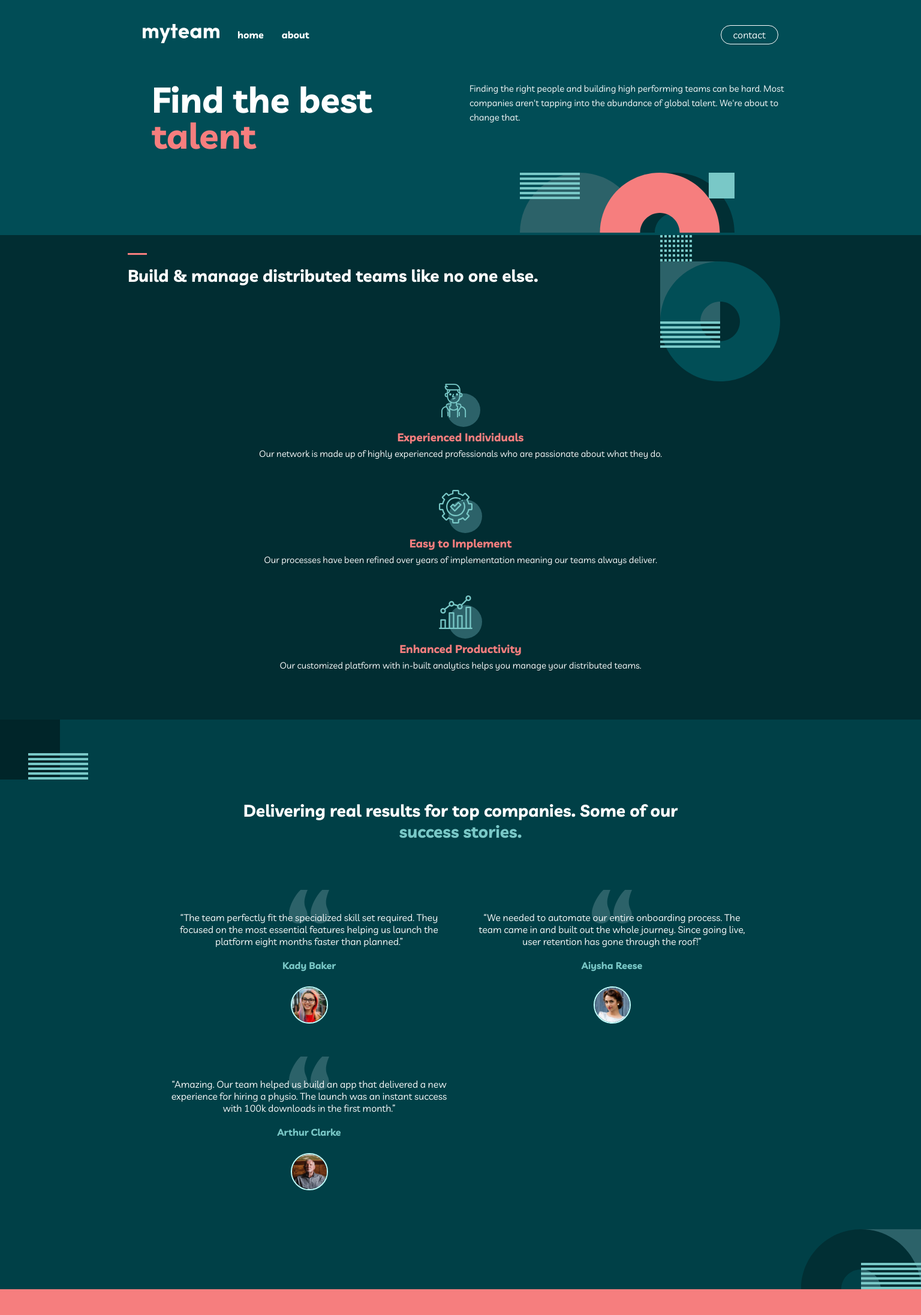
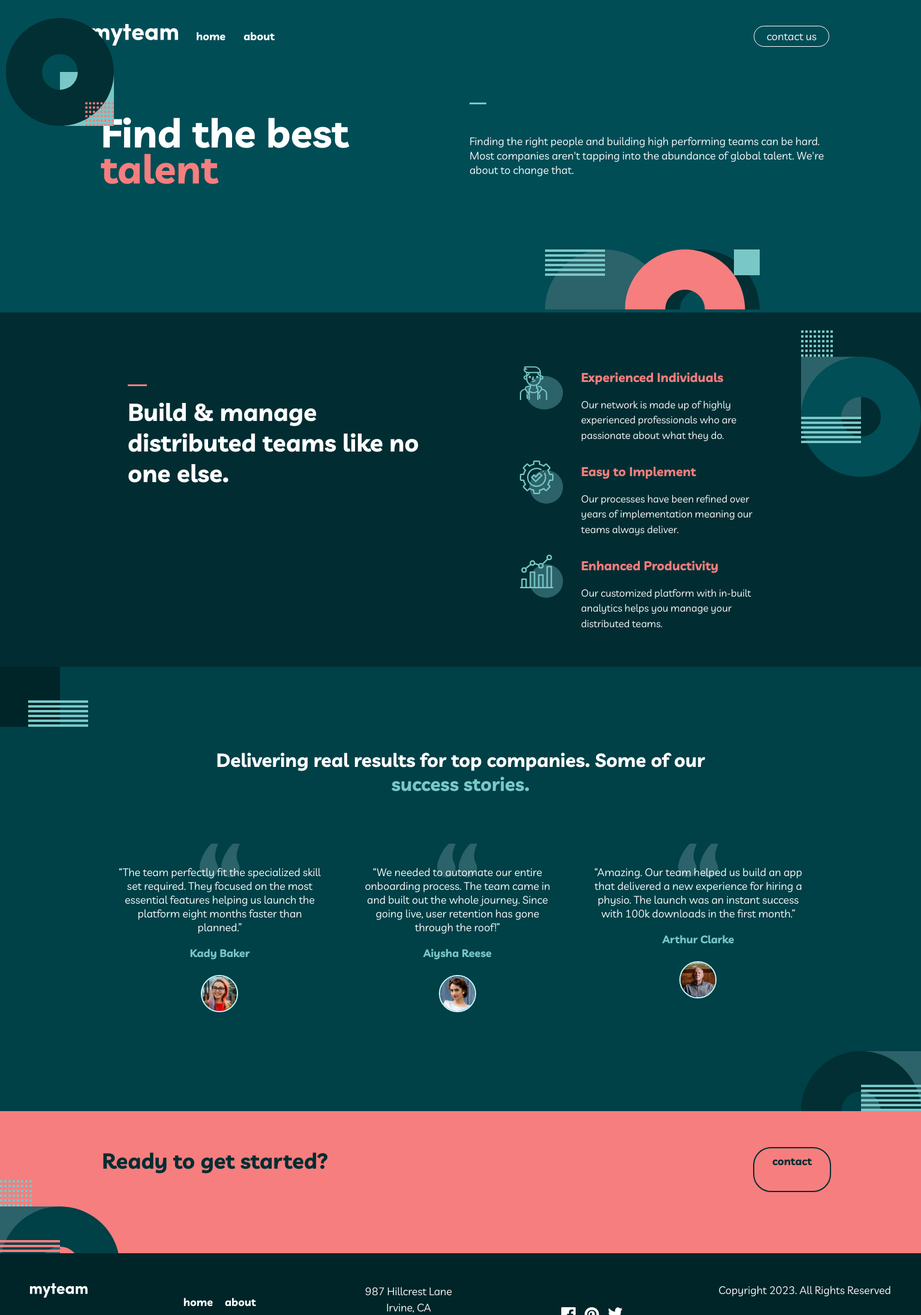
Before and after one commit to data-sets/multi-page, a React (Create React App) app: page / in a window 1536 px wide. Shown: the top 2193 px of the page at 60% size. Built offline with nearby package versions, Linux system fonts and the light colour scheme.

Commit message:
fix layout for desktop

```diff
--- a/src/assets/modules/Header.jsx
+++ b/src/assets/modules/Header.jsx
@@ -1,6 +1,7 @@
 import React, { Component } from "react";
 import Navigation from "../modules/Navigation";
 import pattern from "../images/bg-pattern-home-2.svg";
+import pattern1 from "../images/bg-pattern-home-1.svg";
 
 export default class Header extends Component {
   render() {
@@ -9,10 +10,14 @@ export default class Header extends Component {
         <header>
           <Navigation />
           <section className="h_content container">
+            <div className="h_content__shape">
+              <img src={pattern1} alt="" />
+            </div>
             <h1>
               Find the best <span>talent</span>
             </h1>
             <div>
+              <div className="h_content__line"></div>
               <p>
                 Finding the right people and building high performing teams can
                 be hard. Most companies aren't tapping into the abundance of
--- a/src/assets/modules/Main.jsx
+++ b/src/assets/modules/Main.jsx
@@ -3,13 +3,13 @@ import patter0 from "../images/bg-pattern-home-3.svg";
 import icon from "../images/icon-person.svg";
 import iconCog from "../images/icon-cog.svg";
 import iconChart from "../images/icon-chart.svg";
-import pattern from "../images//bg-pattern-about-2-contact-1.svg";
+
 export default class Main extends Component {
   render() {
     return (
       <>
         <main className="main">
-          <div className="container">
+          <div className="main__container">
             <div className="main__desc">
               <div className="main__line"></div>
               <div className="main__title">
--- a/src/assets/modules/Navigation.jsx
+++ b/src/assets/modules/Navigation.jsx
@@ -37,7 +37,7 @@ export default class Header extends Component {
             </ul>
           </div>
           <div className="header__menu">
-            <Link to="/contact">contact</Link>
+            <Link to="/contact">contact us</Link>
           </div>
         </section>
       </>
--- a/src/scss/globals/_main.scss
+++ b/src/scss/globals/_main.scss
@@ -35,7 +35,7 @@ a {
 
 .container {
   max-width: 100%;
-  width: 1110px;
+  width: 1280px;
   margin: 0 auto;
 }
 header {
@@ -92,7 +92,24 @@ header {
   background-color: v.$midnight-green;
   display: grid;
   grid-template-columns: repeat(auto-fit, minmax(320px, 1fr));
-
+  padding-top: 50px;
+  &__shape {
+    position: absolute;
+    left: 0;
+    top: -50px;
+    img {
+      width: 200px;
+      height: auto;
+    }
+  }
+  &__line {
+    position: relative;
+    height: 3px;
+    width: 28px;
+    background-color: v.$rapture-blue;
+    margin-bottom: 50px;
+    margin-left: 15px;
+  }
   h1 {
     font-size: 3.7rem;
     font-weight: bold;
@@ -107,7 +124,7 @@ header {
   }
   p {
     color: v.$white;
-    font-size: 0.9375rem;
+    font-size: 1rem;
     line-height: 24px;
     padding: 0 15px;
     margin-top: 20px;
@@ -122,6 +139,7 @@ header {
   div {
     p {
       text-align: left;
+      margin-bottom: 40px;
     }
   }
 }
@@ -134,7 +152,7 @@ header {
     display: grid;
     grid-template-columns: repeat(5, minmax(0, 1fr));
   }
-  &__line{
+  &__line {
     position: absolute;
     height: 3px;
     width: 32px;
@@ -326,8 +344,79 @@ header {
   display: none;
 }
 
+@media (min-width: 1440px) {
+  html {
+    font-size: 18px;
+  }
+
+  .main {
+    &__container {
+      display: flex;
+      max-width: 1110px;
+      margin: 0 auto;
+      padding-top: 90px;
+    }
+    &__pattern {
+      position: absolute;
+      bottom: 0;
+      right: 0;
+    }
+    &__title {
+      h2 {
+        font-size: 2.25rem;
+      }
+    }
+    &__icon {
+      img {
+        width: 72px;
+        height: 72px;
+      }
+    }
+    &__card {
+      display: flex;
+      margin-bottom: 30px;
+      div {
+        padding-right: 20px;
+        p,
+        h3 {
+          text-align: left;
+        }
+        h3 {
+          padding-left: 10px;
+          padding-bottom: 20px;
+        }
+      }
+    }
+  }
+  .testimonial {
+    &__cards {
+      display: flex;
+      gap: 20px;
+    }
+  }
+  .getstarted {
+    div {
+      div {
+        &:first-child {
+          display: flex;
+          justify-content: space-between;
+          padding: 0 150px;
+          h2{
+            font-size: 2rem;
+          }
+        }
+      }
+    }
+  }
+  .footer{
+    display: flex;
+
+    justify-content: space-between;
+  }
+}
+
 @media (max-width: 768px) {
-  body{
+  body {
     overflow-x: hidden;
   }
   .header {
@@ -347,7 +436,12 @@ header {
       font-size: 56px;
       text-align: center !important;
     }
-
+    &__shape {
+      display: none;
+    }
+    &__line{
+      display: none;
+    }
     p {
       text-align: center !important;
     }
```
Also changed, not shown: src/assets/images/logo copy.svg (added), src/dist/style.css, 1 other file (tests, documents, lock files or other folders).
